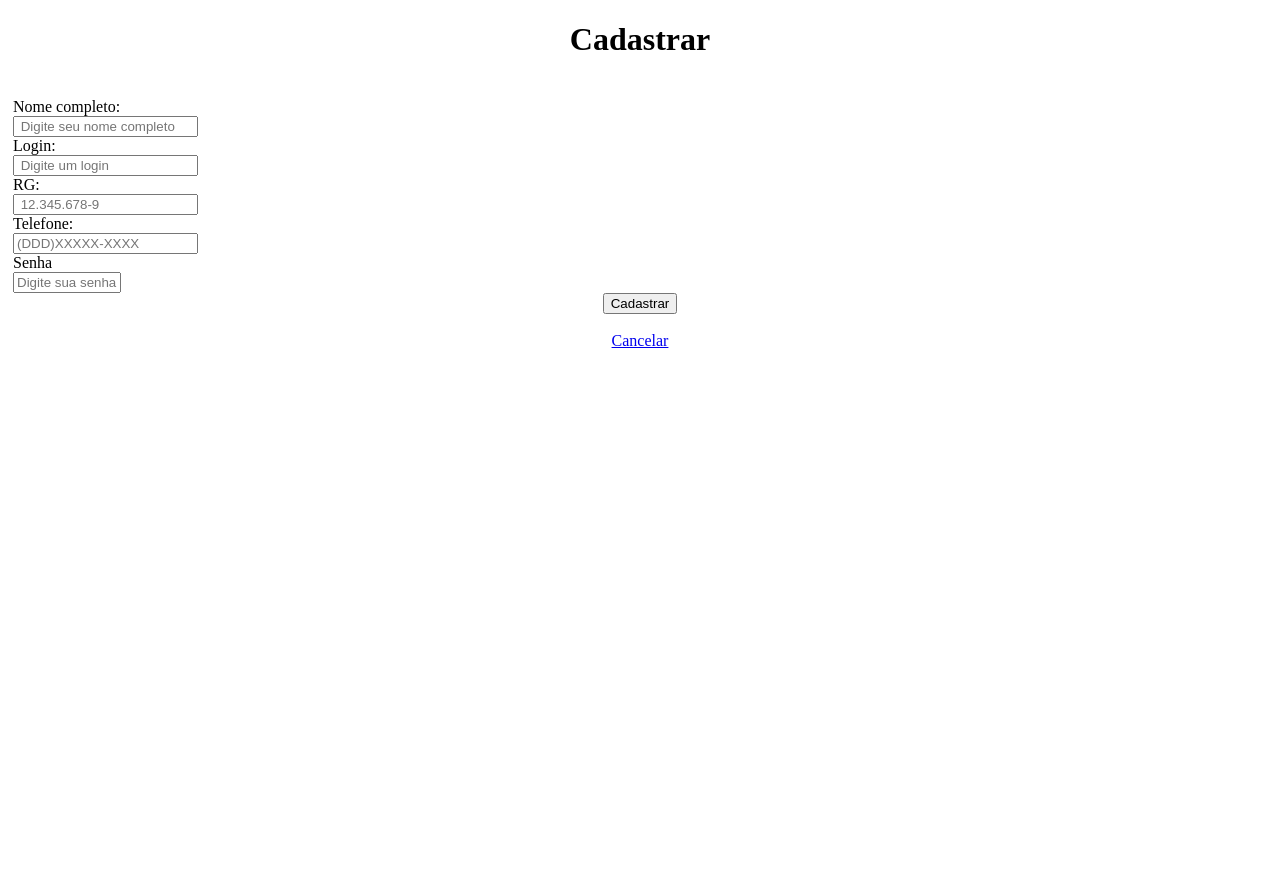
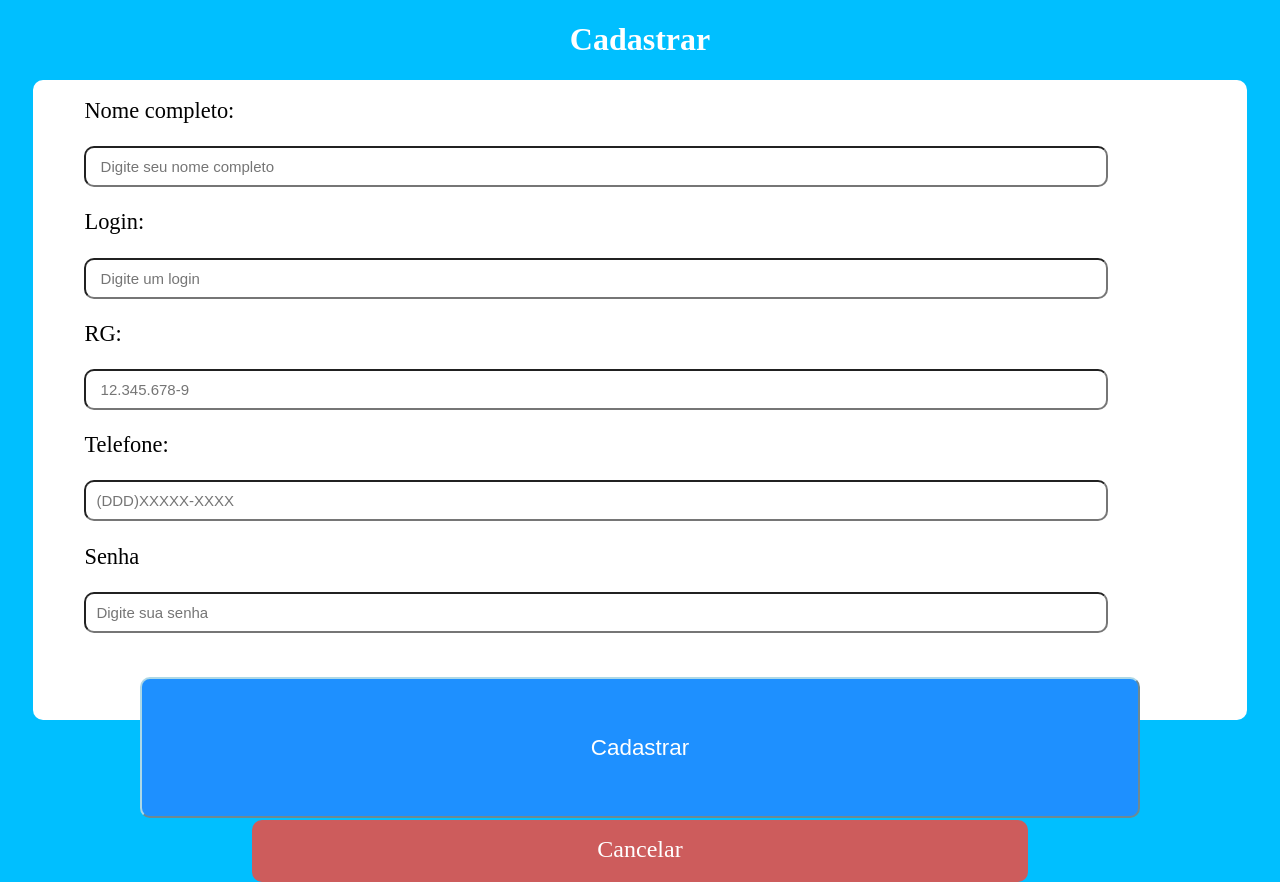
Before and after one commit to Matheusmarazzi/ProjetoTCC, a website: page www/cadastro.html in a window 1280 px wide. Before the commit the page ends 800 px from the top, so only its background shows below. Drawn offline with nearby package versions, Linux system fonts and the light colour scheme.

Commit message:
Update style.css

```diff
--- a/www/css/style.css
+++ b/www/css/style.css
@@ -1,36 +1,101 @@
-/**/
-.container-fluid{
-background-color: rgb(127, 212, 252);
-height: 800px;
+body{
+background-color: DeepSkyBlue;
+}
 
+h1{
+  font-style: initial;
+  color: white;
 }
-.h1{
-  font-style: initial;
 
+label{
+  font-size: 2.8vh;
 }
+
+input{
+  width: 90%;
+  margin-top: 2%;
+  margin-bottom: 2%;
+  padding: 10px;
+  border-radius: 10px;
+  font-size: 15px;
+}
+
+input:hover{
+  background-color: Lavender;
+}
+
+button{
+  margin-top: 2%;
+  background-color: DodgerBlue;
+  border-size: 10px;
+  border-color: lightblue;
+  padding: 5%;
+  width: 90%;
+  border-radius: 10px;
+  color: white;
+  font-size: 2.8vh;
+  cursor: pointer;
+}
+
+button:hover{
+  background-color: steelblue;
+}
+
+a{
+  text-decoration: none;
+}
+
+#cadastro{
+  background-color: white;
+  border-radius: 10px;
+  margin-left: 2%;
+  margin-right: 2%;
+  height: 80vh;
+}
+
+.infos{
+  height: auto;
+  margin-left: 4vw;
+  margin-right: 4vw;
+}
+
+#cancelar{
+  margin-top: 2%;
+  background-color: IndianRed;
+  border-color: Red;
+  padding-top: 2vh;
+  padding-bottom: 2.5vh;
+  padding-left: 27vw;
+  padding-right: 27vw;
+  border-radius: 10px;
+  color: white;
+  font-size: 3vh;
+  cursor: pointer;
+}
+
+#cancelar:hover{
+  background-color: LightCoral;
+}
+
+#adc{
+  margin-bottom: 10px;
+}
+
 .map{
 margin-top: 20px;
 width: 100%;
 height: 300px;
 }
+
 #conteudo{
   background-color: white;
   border-radius: 10px;
   margin-left: 5px;
   margin-right: 5px;
-  height: 540px;
+  margin-bottom: 5vh;
+  height: auto;
 }
 #codigo{
-  margin-top: 30px;
+  margin-top: 5vh;
+  margin-bottom: 5vh;
 }
-#cadastro{
-  background-color: white;
-  border-radius: 10px;
-  margin-left: 5px;
-  margin-right: 5px;
-  height: 400px;
-}
-#senha{
-width: 100px;
-
-}
```
